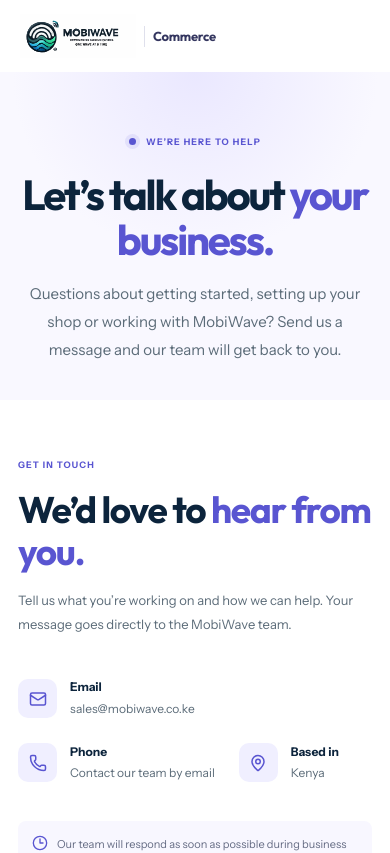
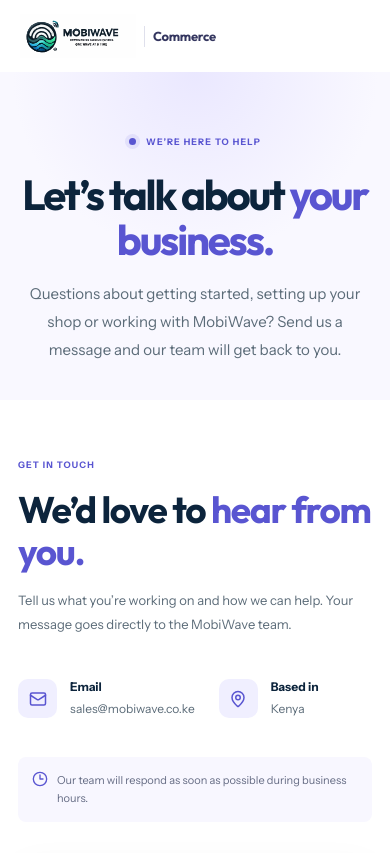
Before and after one commit to malingib/Mobiwave-commerce, a Next.js app: page /contact in a window 390 px wide. Shown: the top 853 px of the page. Built offline with nearby package versions, Linux system fonts and the light colour scheme.

Commit message:
contact: remove unverified phone contact detail

```diff
--- a/app/contact/page.tsx
+++ b/app/contact/page.tsx
@@ -2,7 +2,7 @@
 
 import { useState } from "react";
 import Link from "next/link";
-import { ArrowRight, CheckCircle2, Clock3, Mail, MapPin, MessageSquareText, Phone, Send } from "lucide-react";
+import { ArrowRight, CheckCircle2, Clock3, Mail, MapPin, MessageSquareText, Send } from "lucide-react";
 
 type FormState = "idle" | "sending" | "sent" | "error";
 
@@ -35,7 +35,6 @@ export default function ContactPage() {
       <aside className="cm-contact-aside">
         <span className="cm-section-kicker">GET IN TOUCH</span><h2>We’d love to <span>hear from you.</span></h2><p>Tell us what you’re working on and how we can help. Your message goes directly to the MobiWave team.</p>
         <div className="cm-contact-detail"><span><Mail size={18}/></span><div><b>Email</b><a href="mailto:sales@mobiwave.co.ke">sales@mobiwave.co.ke</a></div></div>
-        <div className="cm-contact-detail"><span><Phone size={18}/></span><div><b>Phone</b><a href="tel:+254700000000">Contact our team by email</a></div></div>
         <div className="cm-contact-detail"><span><MapPin size={18}/></span><div><b>Based in</b><small>Kenya</small></div></div>
         <div className="cm-contact-note"><Clock3 size={16}/><span>Our team will respond as soon as possible during business hours.</span></div>
       </aside>
```
